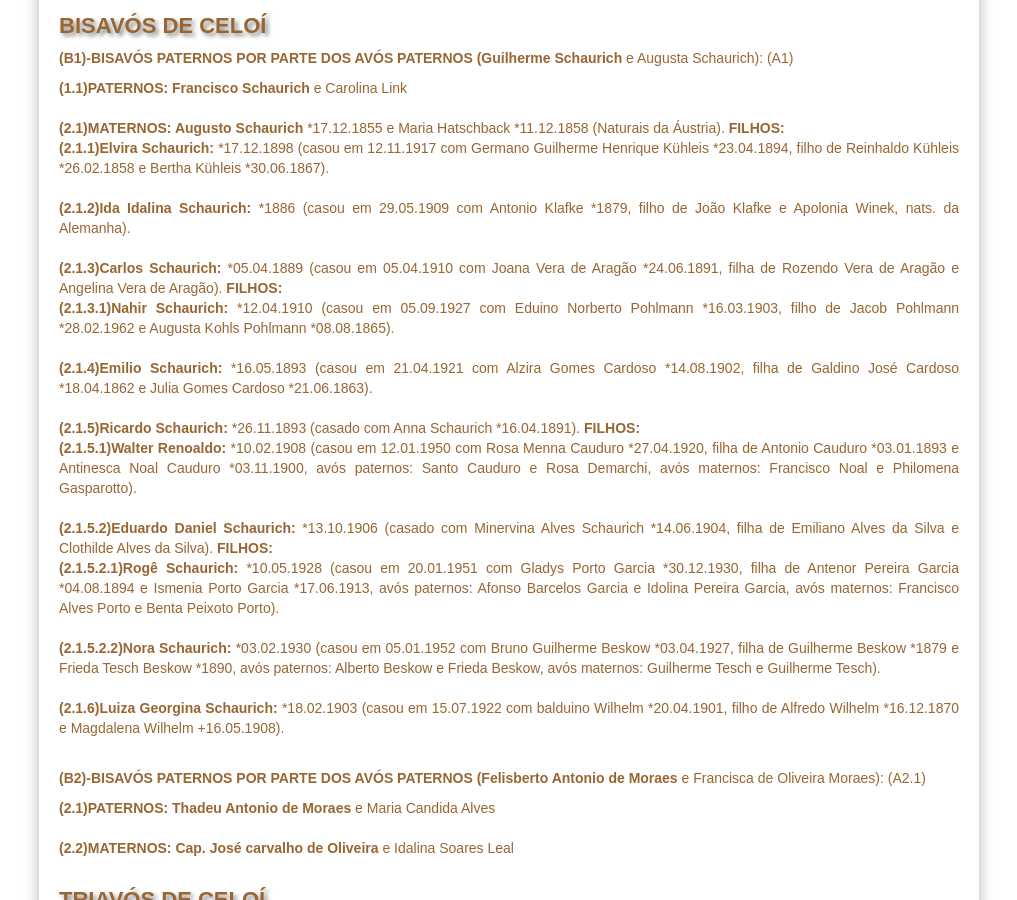
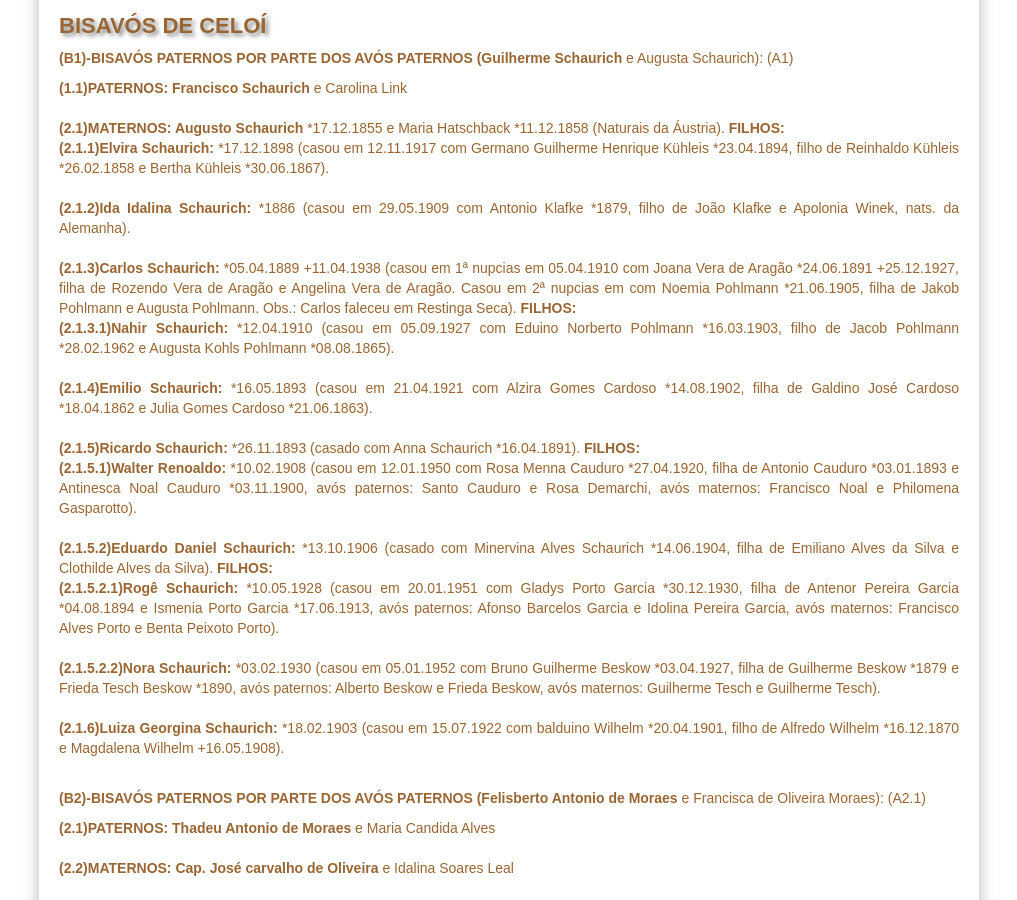
Before and after one commit to claudiovargas1955/claudiovargas1955.github.io, a Jekyll site: the page built from _pages/familia-schaurich.html, in a window 1280 px wide and 900 px high, scrolled down 1329 px. Shown: the whole window, without its empty margins (131-1148 px from the left). Built offline with Jekyll 4.4.1, drawn with Linux system fonts in a browser that asks for light colours; some web fonts are replaced.

Commit message:
Update familia-schaurich.html

```diff
--- a/_pages/familia-schaurich.html
+++ b/_pages/familia-schaurich.html
@@ -222,8 +222,9 @@ Ortiz  avós maternos: José da Silva Moura e Francisca Vargas de Moura RC-83).
      <b>(2.1.2)Ida Idalina Schaurich: </b>*1886 (casou em 29.05.1909 com Antonio Klafke *1879, filho de João Klafke e Apolonia Winek,
      nats. da Alemanha).<br><br>
 
-     <b>(2.1.3)Carlos Schaurich: </b>*05.04.1889 (casou em 05.04.1910 com Joana Vera de Aragão *24.06.1891, filha de Rozendo Vera de
-     Aragão e Angelina Vera de Aragão). <b>FILHOS: </b><br>
+     <b>(2.1.3)Carlos Schaurich: </b>*05.04.1889 +11.04.1938 (casou em 1ª nupcias em 05.04.1910 com Joana Vera de Aragão *24.06.1891
+     +25.12.1927, filha de Rozendo Vera de Aragão e Angelina Vera de Aragão. Casou em 2ª nupcias em com Noemia Pohlmann *21.06.1905,
+     filha de Jakob Pohlmann e Augusta Pohlmann. Obs.: Carlos faleceu em Restinga Seca). <b>FILHOS: </b><br>
            <b>(2.1.3.1)Nahir Schaurich: </b>*12.04.1910 (casou em 05.09.1927 com Eduino Norberto Pohlmann *16.03.1903, filho de Jacob
            Pohlmann *28.02.1962 e Augusta Kohls Pohlmann *08.08.1865). <br><br>
 
```
